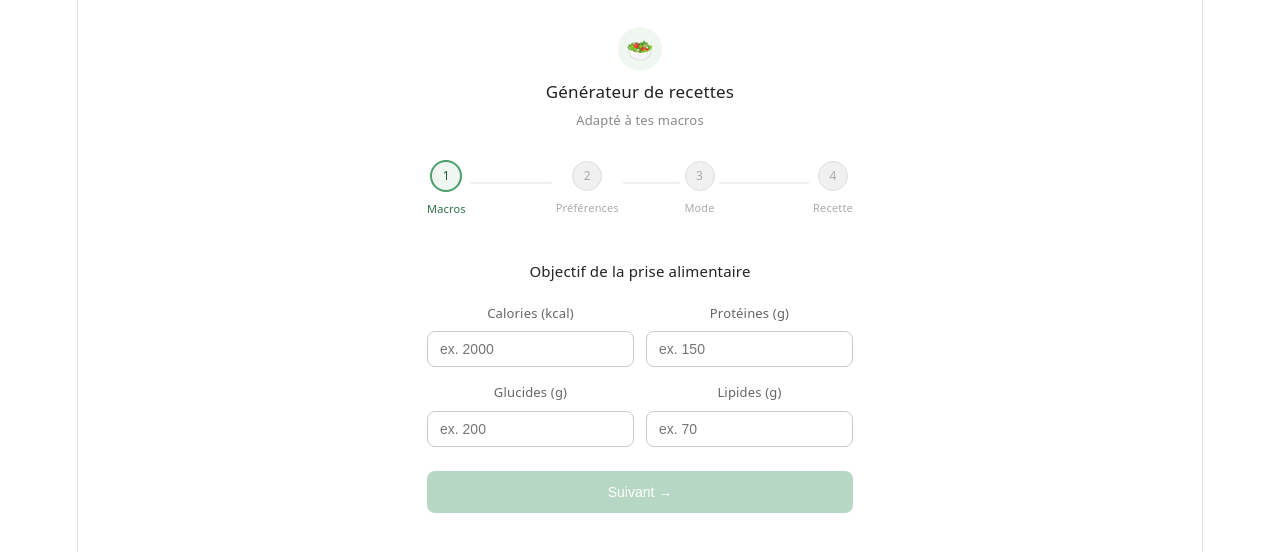
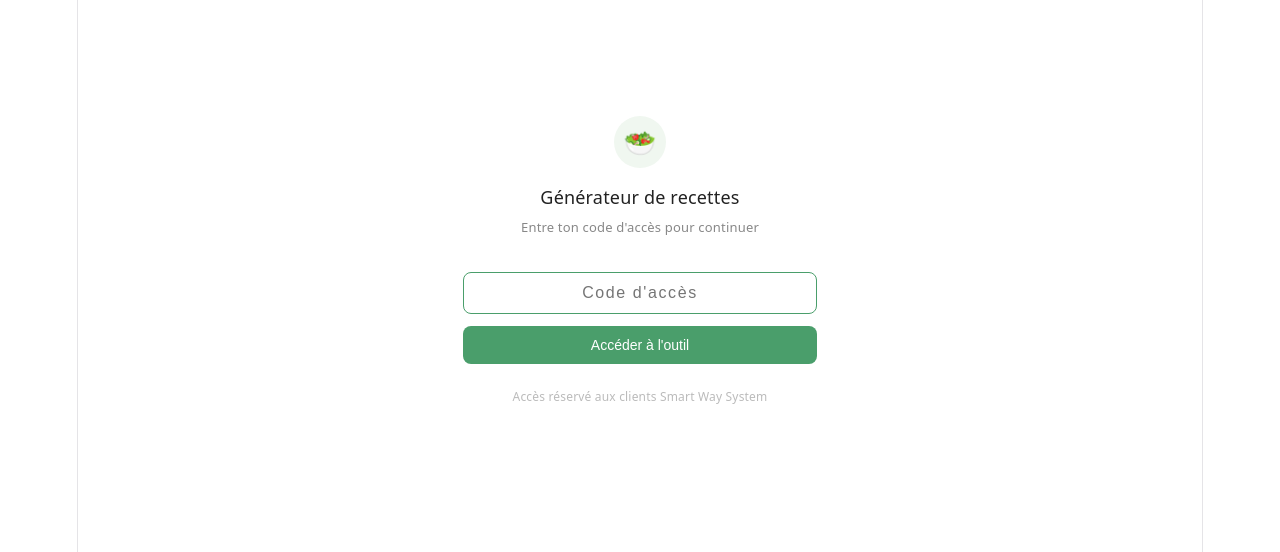
Before and after one commit to yoannsws/generateur-recettes, a React (Vite) app: page / in a window 1280 px wide. Shown: the top 552 px of the page. Built offline with nearby package versions, Linux system fonts and the light colour scheme.

Commit message:
correction code acces

```diff
--- a/src/App.jsx
+++ b/src/App.jsx
@@ -1,6 +1,8 @@
 import { useState } from "react";
 
 const GREEN = { bg: "#f0f7f0", border: "#4a9e6b", text: "#2d6e47", light: "#e1f0e5", dark: "#1e5c38", mid: "#4a9e6b" };
+
+const CODES = ["YOAHUCK26", "LUDTHEPIN26", "ASTCOLMENARES26"];
 
 const DIETS = ["Aucun", "Végétarien", "Sans gluten"];
 const TASTE = ["Salé", "Sucré"];
@@ -60,7 +62,47 @@ const Btn = ({ children, onClick, disabled, variant = "primary", style = {} }) =
 
 const steps = ["Macros", "Préférences", "Mode", "Recette"];
 
+function Login({ onLogin }) {
+  const [code, setCode] = useState("");
+  const [error, setError] = useState(false);
+
+  const handleLogin = () => {
+    if (CODES.includes(code.toUpperCase().trim())) {
+      onLogin();
+    } else {
+      setError(true);
+      setTimeout(() => setError(false), 2000);
+    }
+  };
+
+  return (
+    <div style={{ maxWidth: 380, margin: "80px auto", padding: "2rem 1.5rem", textAlign: "center" }}>
+      <div style={{ display: "inline-flex", alignItems: "center", justifyContent: "center", width: 52, height: 52, borderRadius: "50%", background: GREEN.bg, marginBottom: 16 }}>
+        <span style={{ fontSize: 26 }}>🥗</span>
+      </div>
+      <p style={{ margin: "0 0 4px", fontSize: 18, fontWeight: 500, color: "#222" }}>Générateur de recettes</p>
+      <p style={{ margin: "0 0 32px", fontSize: 13, color: "#888" }}>Entre ton code d'accès pour continuer</p>
+
+      <input
+        type="password"
+        placeholder="Code d'accès"
+        value={code}
+        onChange={e => setCode(e.target.value)}
+        onKeyDown={e => e.key === "Enter" && handleLogin()}
+        style={{ width: "100%", boxSizing: "border-box", marginBottom: 12, textAlign: "center", fontSize: 16, letterSpacing: "0.1em", padding: "11px 12px", border: `1.5px solid ${error ? "#e53e3e" : GREEN.mid}`, borderRadius: 8, outline: "none" }}
+      />
+      {error && <p style={{ color: "#e53e3e", fontSize: 13, marginBottom: 8 }}>Code incorrect. Réessaie.</p>}
+      <button onClick={handleLogin} style={{
+        width: "100%", padding: "11px", fontSize: 14, fontWeight: 500, borderRadius: 8,
+        background: GREEN.mid, color: "#fff", border: "none", cursor: "pointer",
+      }}>Accéder à l'outil</button>
+      <p style={{ marginTop: 20, fontSize: 12, color: "#bbb" }}>Accès réservé aux clients Smart Way System</p>
+    </div>
+  );
+}
+
 export default function App() {
+  const [auth, setAuth] = useState(false);
   const [form, setForm] = useState(defaultForm);
   const [step, setStep] = useState(1);
   const [result, setResult] = useState(null);
@@ -87,7 +129,7 @@ export default function App() {
   const generate = async () => {
     setLoading(true); setError(null); setResult(null);
     try {
-      const res = await fetch("/api/generate", {
+      const res = await fetch("https://api.anthropic.com/v1/messages", {
         method: "POST",
         headers: { "Content-Type": "application/json" },
         body: JSON.stringify({ model: "claude-sonnet-4-20250514", max_tokens: 1000, messages: [{ role: "user", content: buildPrompt() }] }),
@@ -129,6 +171,8 @@ export default function App() {
     try { document.execCommand("copy"); setCopied(true); setTimeout(() => setCopied(false), 2500); } catch {}
     document.body.removeChild(el);
   };
+
+  if (!auth) return <Login onLogin={() => setAuth(true)} />;
 
   return (
     <div style={{ maxWidth: 540, margin: "0 auto", padding: "1.5rem 1rem", fontFamily: "system-ui, sans-serif" }}>
```
